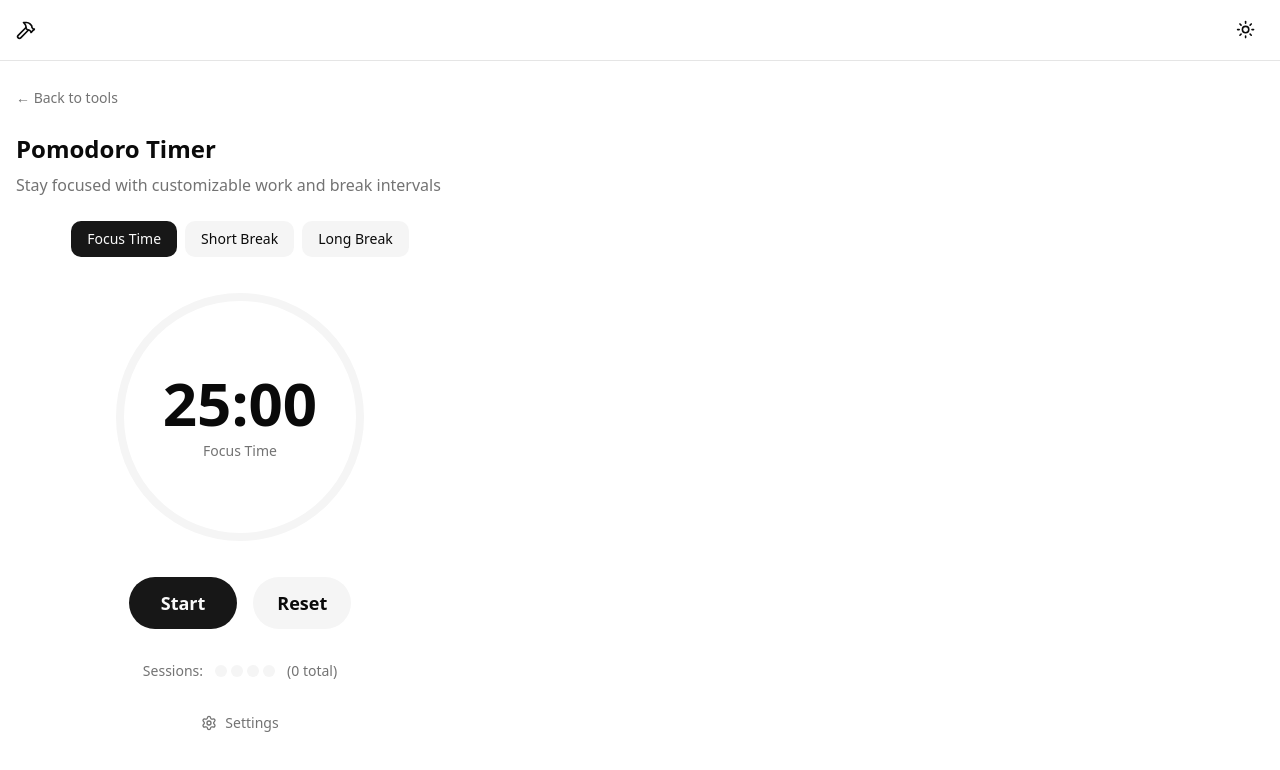
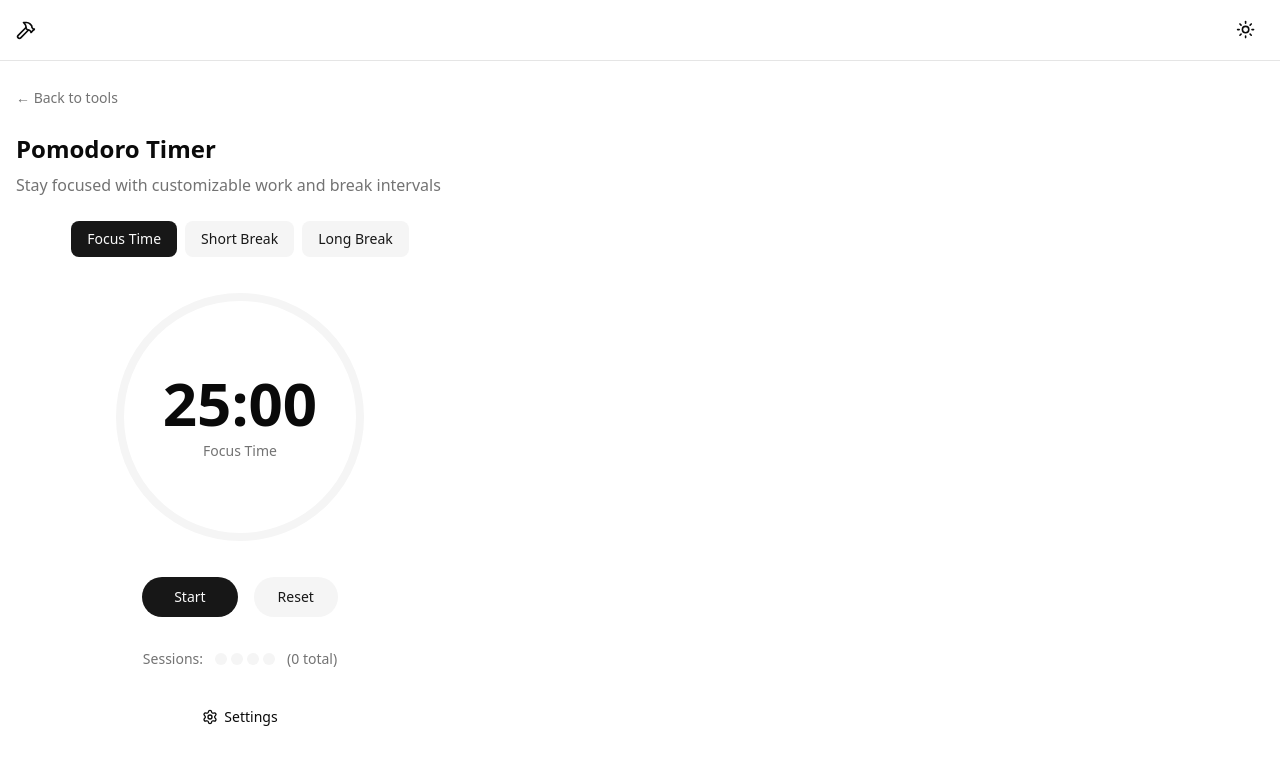
Before and after one commit to terror/tools, a React (Vite) app: page /tools/pomodoro-timer in a window 1280 px wide. Shown: the top 770 px of the page. Built offline with nearby package versions, Linux system fonts and the light colour scheme.

Commit message:
Use shadcn components in pomodoro timer tool

```diff
--- a/src/pages/tools/pomodoro-timer.tsx
+++ b/src/pages/tools/pomodoro-timer.tsx
@@ -1,4 +1,5 @@
 import { Tool } from '@/components/tool';
+import { Button } from '@/components/ui/button';
 import {
   Dialog,
   DialogContent,
@@ -7,6 +8,7 @@ import {
   DialogTitle,
   DialogTrigger,
 } from '@/components/ui/dialog';
+import { Input } from '@/components/ui/input';
 import { Settings } from 'lucide-react';
 import { useCallback, useEffect, useRef, useState } from 'react';
 
@@ -171,17 +173,13 @@ export function PomodoroTimerTool() {
       <div className='flex max-w-md flex-col items-center space-y-8'>
         <div className='flex gap-2'>
           {(Object.keys(MODE_LABELS) as TimerMode[]).map((m) => (
-            <button
+            <Button
               key={m}
               onClick={() => switchMode(m)}
-              className={`rounded-lg px-4 py-2 text-sm font-medium transition-colors ${
-                mode === m
-                  ? 'bg-primary text-primary-foreground'
-                  : 'bg-accent hover:bg-accent/80'
-              }`}
+              variant={mode === m ? 'default' : 'secondary'}
             >
               {MODE_LABELS[m]}
-            </button>
+            </Button>
           ))}
         </div>
 
@@ -227,22 +225,23 @@ export function PomodoroTimerTool() {
         </div>
 
         <div className='flex gap-4'>
-          <button
+          <Button
             onClick={toggleTimer}
-            className={`rounded-full px-8 py-3 text-lg font-semibold transition-colors ${
-              isRunning
-                ? 'bg-orange-500 text-white hover:bg-orange-600'
-                : 'bg-primary text-primary-foreground hover:bg-primary/90'
+            size='lg'
+            className={`rounded-full px-8 ${
+              isRunning ? 'bg-orange-500 hover:bg-orange-600' : ''
             }`}
           >
             {isRunning ? 'Pause' : 'Start'}
-          </button>
-          <button
+          </Button>
+          <Button
             onClick={resetTimer}
-            className='bg-accent hover:bg-accent/80 rounded-full px-6 py-3 text-lg font-semibold transition-colors'
+            variant='secondary'
+            size='lg'
+            className='rounded-full px-6'
           >
             Reset
-          </button>
+          </Button>
         </div>
 
         <div className='flex items-center gap-3'>
@@ -270,10 +269,10 @@ export function PomodoroTimerTool() {
 
         <Dialog open={showSettings} onOpenChange={setShowSettings}>
           <DialogTrigger asChild>
-            <button className='text-muted-foreground hover:text-foreground flex cursor-pointer items-center gap-2 text-sm transition-colors'>
+            <Button variant='ghost' size='sm'>
               <Settings className='h-4 w-4' />
               Settings
-            </button>
+            </Button>
           </DialogTrigger>
           <DialogContent>
             <DialogHeader>
@@ -287,7 +286,7 @@ export function PomodoroTimerTool() {
               <div className='flex items-center justify-between'>
                 <label className='text-sm font-medium'>Focus Duration</label>
                 <div className='flex items-center gap-2'>
-                  <input
+                  <Input
                     type='number'
                     min='1'
                     max='60'
@@ -295,7 +294,7 @@ export function PomodoroTimerTool() {
                     onChange={(e) =>
                       updateConfig('work', parseInt(e.target.value) || 1)
                     }
-                    className='border-border bg-background w-16 rounded border px-2 py-1 text-center text-sm'
+                    className='w-16 text-center'
                   />
                   <span className='text-muted-foreground text-sm'>min</span>
                 </div>
@@ -304,7 +303,7 @@ export function PomodoroTimerTool() {
               <div className='flex items-center justify-between'>
                 <label className='text-sm font-medium'>Short Break</label>
                 <div className='flex items-center gap-2'>
-                  <input
+                  <Input
                     type='number'
                     min='1'
                     max='30'
@@ -312,7 +311,7 @@ export function PomodoroTimerTool() {
                     onChange={(e) =>
                       updateConfig('shortBreak', parseInt(e.target.value) || 1)
                     }
-                    className='border-border bg-background w-16 rounded border px-2 py-1 text-center text-sm'
+                    className='w-16 text-center'
                   />
                   <span className='text-muted-foreground text-sm'>min</span>
                 </div>
@@ -321,7 +320,7 @@ export function PomodoroTimerTool() {
               <div className='flex items-center justify-between'>
                 <label className='text-sm font-medium'>Long Break</label>
                 <div className='flex items-center gap-2'>
-                  <input
+                  <Input
                     type='number'
                     min='1'
                     max='60'
@@ -329,7 +328,7 @@ export function PomodoroTimerTool() {
                     onChange={(e) =>
                       updateConfig('longBreak', parseInt(e.target.value) || 1)
                     }
-                    className='border-border bg-background w-16 rounded border px-2 py-1 text-center text-sm'
+                    className='w-16 text-center'
                   />
                   <span className='text-muted-foreground text-sm'>min</span>
                 </div>
@@ -339,7 +338,7 @@ export function PomodoroTimerTool() {
                 <label className='text-sm font-medium'>
                   Sessions before long break
                 </label>
-                <input
+                <Input
                   type='number'
                   min='2'
                   max='10'
@@ -350,17 +349,14 @@ export function PomodoroTimerTool() {
                       parseInt(e.target.value) || 4
                     )
                   }
-                  className='border-border bg-background w-16 rounded border px-2 py-1 text-center text-sm'
+                  className='w-16 text-center'
                 />
               </div>
             </div>
 
-            <button
-              onClick={resetAll}
-              className='bg-destructive text-destructive-foreground hover:bg-destructive/90 w-full rounded px-4 py-2 text-sm font-medium'
-            >
+            <Button onClick={resetAll} variant='destructive' className='w-full'>
               Reset
-            </button>
+            </Button>
           </DialogContent>
         </Dialog>
       </div>
```
